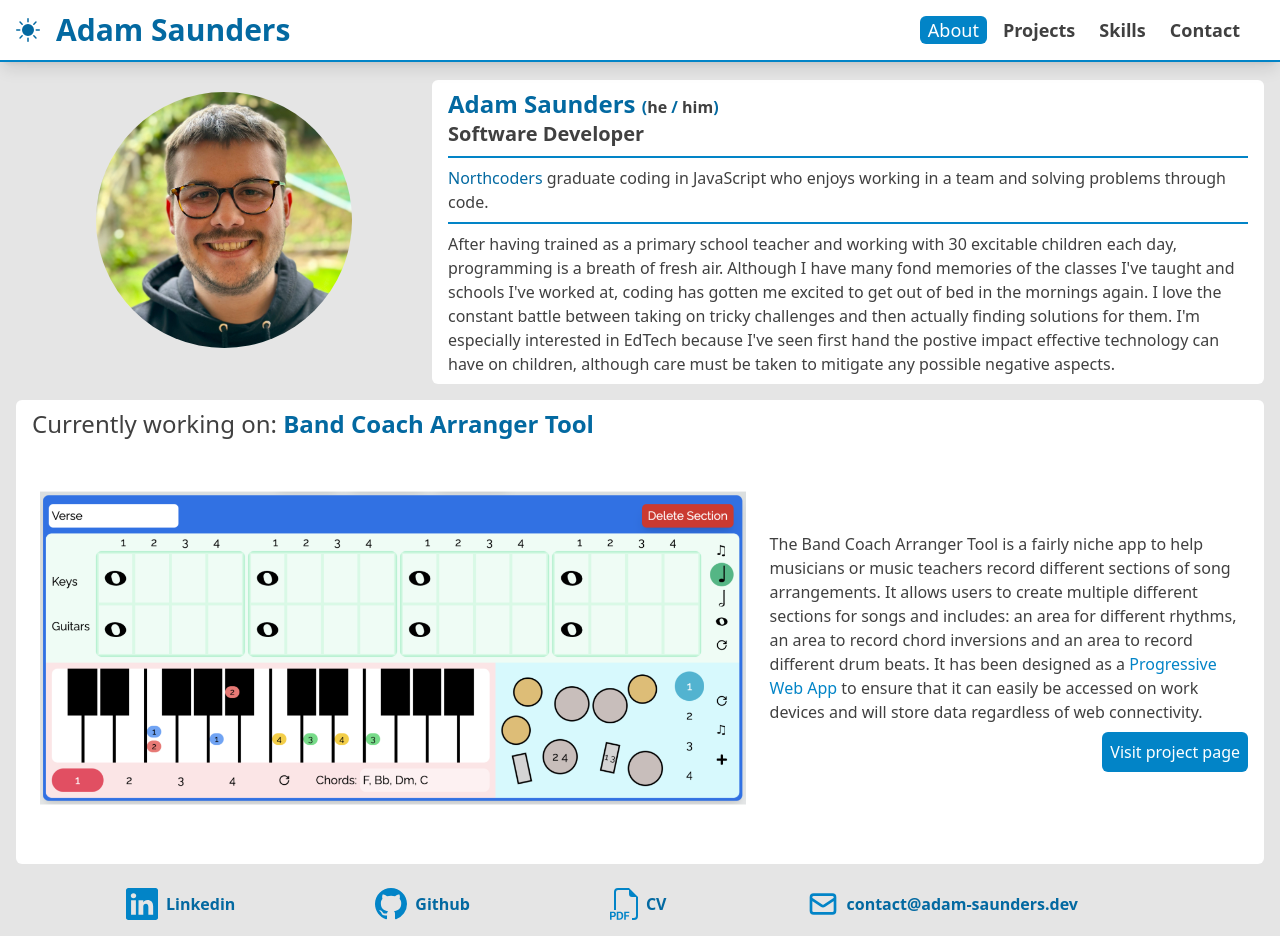
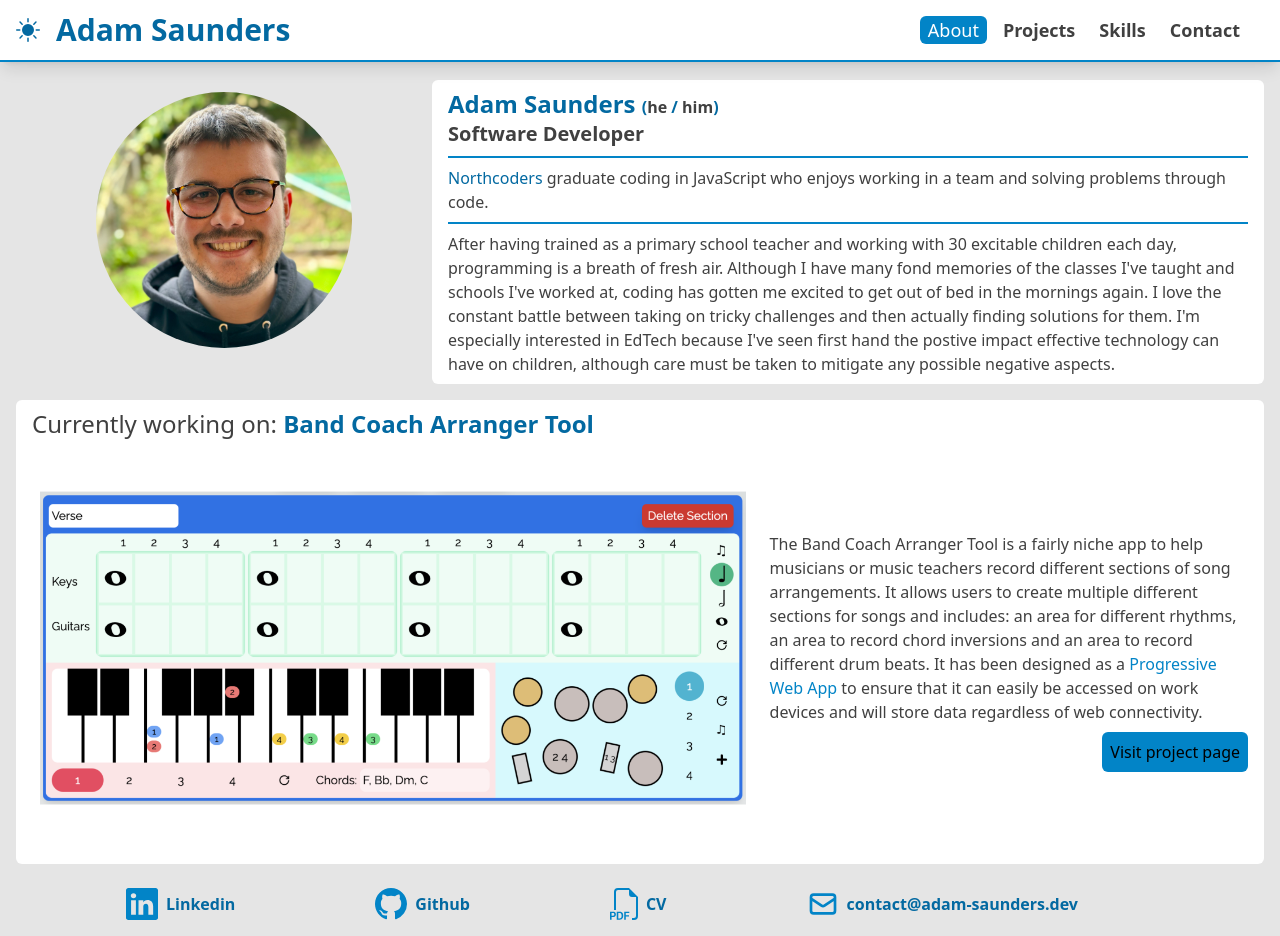
Before and after one commit to AdamSaunders26/as-portfolio, a Next.js app: page / in a window 1280 px wide. Built offline with nearby package versions, Linux system fonts and the light colour scheme.

Commit message:
update colour on project page button

```diff
--- a/app/FeaturedProject.tsx
+++ b/app/FeaturedProject.tsx
@@ -38,7 +38,7 @@ export default function FeaturedProject() {
             store data regardless of web connectivity.
           </p>
           <Link
-            className="my-2 place-self-end rounded-md bg-sky-600 p-2 text-white "
+            className="my-2 place-self-end rounded-md bg-sky-600 p-2 text-black "
             href={"/projects/bcat"}
           >
             Visit project page
```
